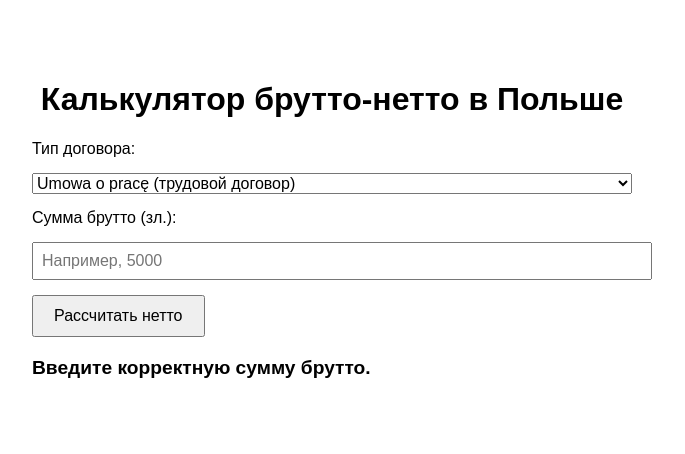
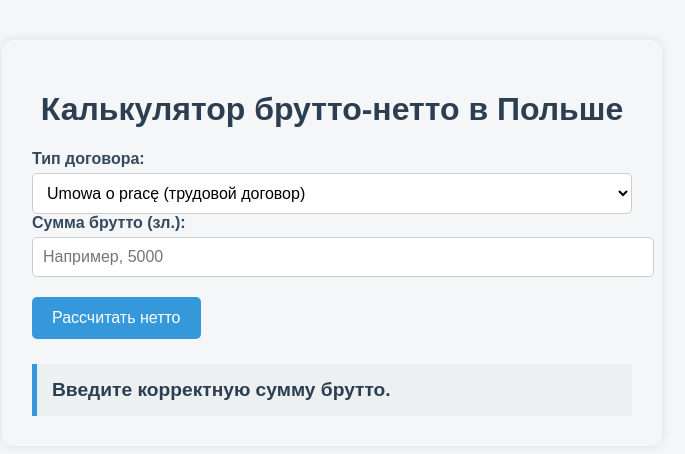
Before and after one commit to AlehBart/calculator-brutto-netto, a plain HTML site: page index.html in a window 1280 px wide. Both pictures are taken after a click on the button "Рассчитать нетто". Shown: the whole page, without its empty margins (308-993 px from the left). Drawn offline with Linux system fonts and the light colour scheme.

Commit message:
add new animation
add new animation

```diff
--- a/index.html
+++ b/index.html
@@ -9,29 +9,61 @@
       font-family: Arial, sans-serif;
       max-width: 600px;
       margin: 40px auto;
-      padding: 20px;
+      padding: 30px;
+      background-color: #f4f6f8;
+      border-radius: 10px;
+      box-shadow: 0 0 10px rgba(0, 0, 0, 0.1);
     }
     h1 {
       text-align: center;
+      color: #2c3e50;
     }
-    label, select, input {
-      display: block;
+    label {
+      font-weight: bold;
+      margin-top: 15px;
+      color: #34495e;
+    }
+    select, input[type="number"] {
       width: 100%;
-      margin-bottom: 15px;
+      padding: 10px;
+      margin-top: 5px;
+      border: 1px solid #ccc;
+      border-radius: 5px;
       font-size: 1rem;
-    }
-    input[type="number"] {
-      padding: 8px;
+      background-color: #fff;
     }
     button {
-      padding: 10px 20px;
+      padding: 12px 20px;
       font-size: 1rem;
+      margin-top: 20px;
+      background-color: #3498db;
+      color: #fff;
+      border: none;
+      border-radius: 5px;
       cursor: pointer;
+      transition: background-color 0.3s ease, transform 0.1s ease;
+    }
+    button:hover {
+      background-color: #2980b9;
+    }
+    button:active {
+      transform: scale(0.97);
     }
     .result {
-      margin-top: 20px;
+      margin-top: 25px;
+      padding: 15px;
+      background-color: #ecf0f1;
+      border-left: 5px solid #3498db;
       font-weight: bold;
       font-size: 1.2rem;
+      color: #2c3e50;
+      opacity: 0;
+      transform: translateY(10px);
+      transition: opacity 0.5s ease, transform 0.5s ease;
+    }
+    .result.show {
+      opacity: 1;
+      transform: translateY(0);
     }
   </style>
 </head>
@@ -57,10 +89,14 @@
     function calculateNetto() {
       const contract = document.getElementById('contractType').value;
       const brutto = parseFloat(document.getElementById('brutto').value);
+      const resultBlock = document.getElementById('nettoResult');
       let netto = 0;
 
+      resultBlock.classList.remove('show');
+
       if (isNaN(brutto) || brutto <= 0) {
-        document.getElementById('nettoResult').innerText = 'Введите корректную сумму брутто.';
+        resultBlock.innerText = 'Введите корректную сумму брутто.';
+        resultBlock.classList.add('show');
         return;
       }
 
@@ -71,7 +107,8 @@
         case 'b2b': netto = brutto * 0.81; break;
       }
 
-      document.getElementById('nettoResult').innerText = `Примерная сумма нетто: ${netto.toFixed(2)} зл.`;
+      resultBlock.innerText = `Примерная сумма нетто: ${netto.toFixed(2)} зл.`;
+      resultBlock.classList.add('show');
     }
   </script>
 </body>
```
